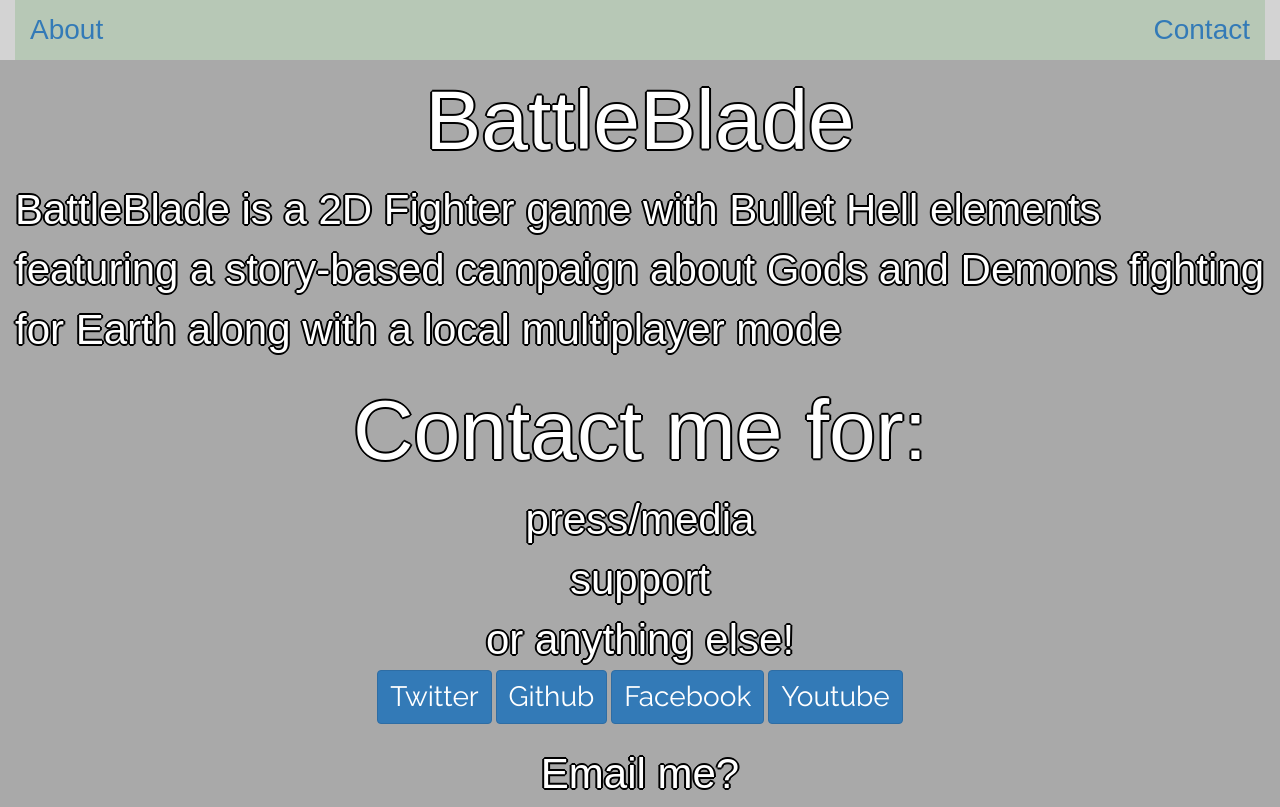
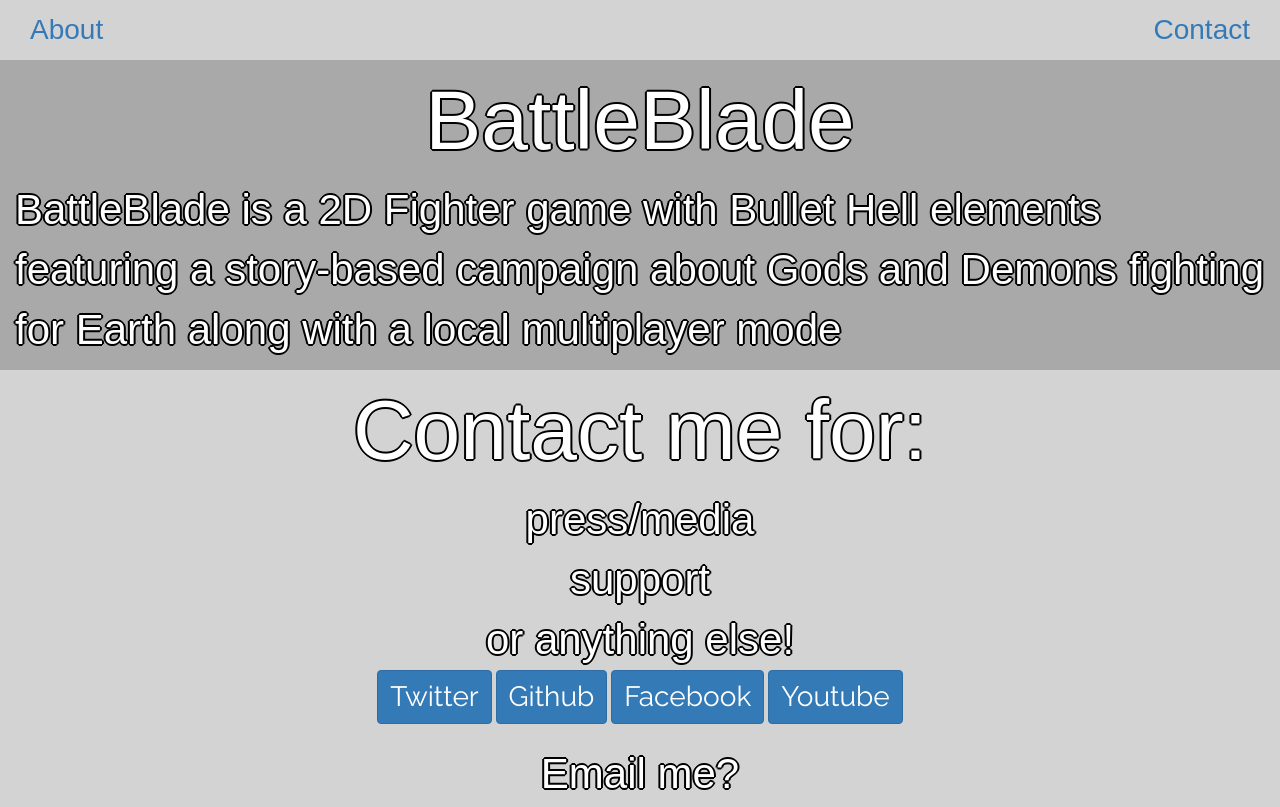
Before and after one commit to Roxra/BattleBlade, a plain HTML site: page index.html in a window 1280 px wide. Shown: the top 807 px of the page. Drawn offline with nearby package versions, Linux system fonts and the light colour scheme; a web font is replaced by a local one.

Commit message:
Update style.css

```diff
--- a/css/style.css
+++ b/css/style.css
@@ -1,7 +1,7 @@
 .nav-pills {
   font-family: 'Spectral SC', sans-serif;
   font-size: 2em;
-  background-color:#B7C8B6;
+  background-color:#D3D3D3;
   width: 100%;
 }
 
@@ -16,7 +16,7 @@ body{
 }
 
 .pageContact{
-  background-color:#A9A9A9;
+  background-color:##778899;
   background-size:cover;
   background-position : fixed;
 }
```
